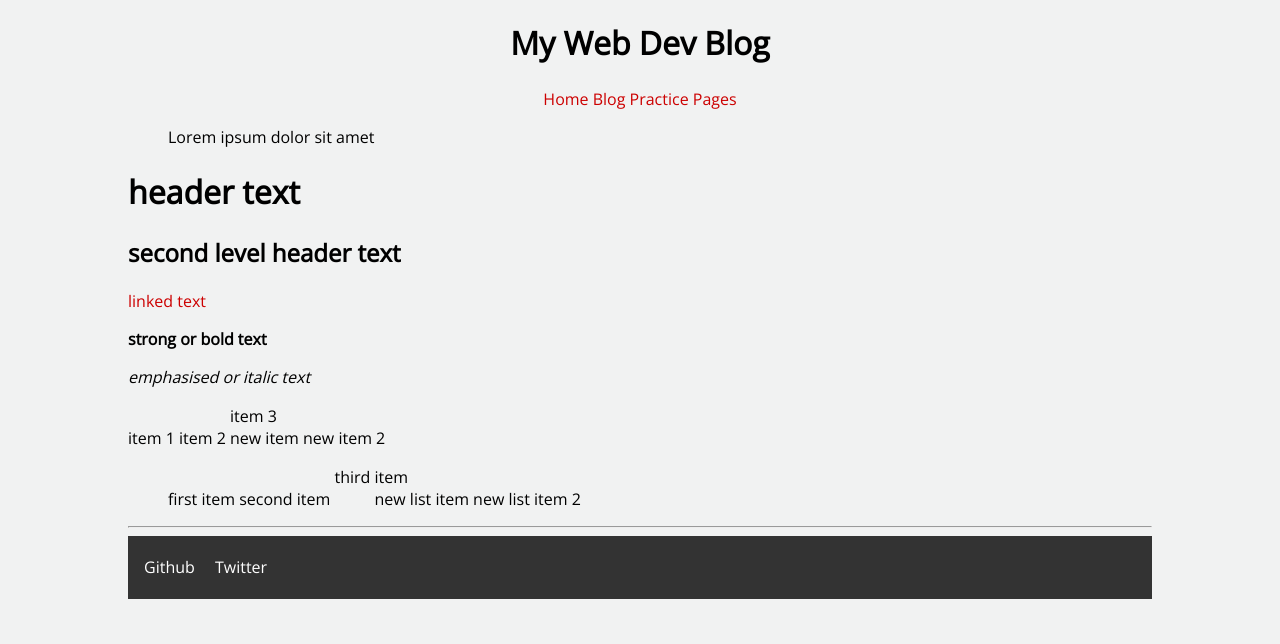
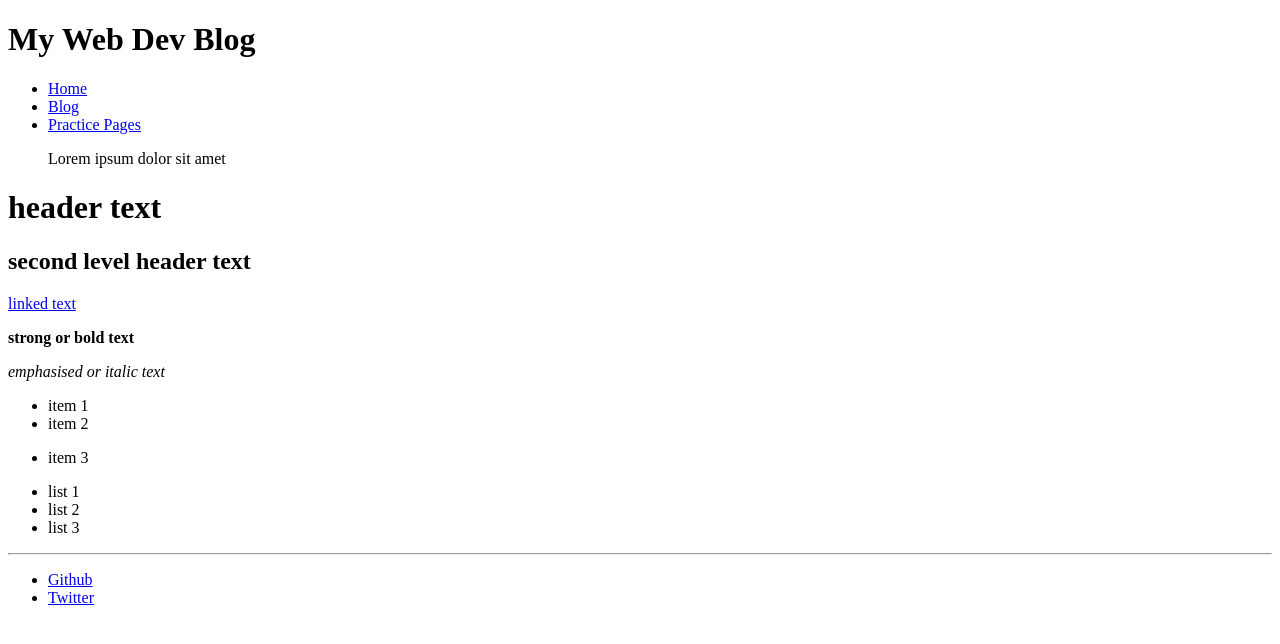
Before and after one commit to cguttweb/cguttweb.github.io, a Jekyll site: the page built from _posts/2017-06-03-testing-markdown-styles.md, in a window 1280 px wide. Shown: the top 644 px of the page. Built offline with Jekyll 4.4.1, drawn with Linux system fonts in a browser that asks for light colours.

Commit message:
add test layout

```diff
--- /dev/null
+++ b/_layouts/testing.html
@@ -0,0 +1,22 @@
+<!DOCTYPE html>
+	<html>
+		<head>
+			<title>{{ page.title }}</title>
+			<link href="https://fonts.googleapis.com/css?family=Open+Sans" rel="stylesheet">
+		</head>
+		<body>
+
+
+
+			<div class="container">
+				{% include header.html %}
+
+				{% include nav.html %}
+
+			{{ content }}
+
+			</div>
+			<!-- /.container -->
+			{% include footer.html %}
+		</body>
+	</html>
--- a/_posts/2017-06-03-testing-markdown-styles.md
+++ b/_posts/2017-06-03-testing-markdown-styles.md
@@ -19,14 +19,10 @@ second level header text
 
 *emphasised or italic text*
 
-* item 1
-* item 2
-* item 3
-    * new item
-    * new item 2
+- item 1
+- item 2
+- item 3
 
-1. first item
-2. second item
-3. third item
-    1. new list item
-    2. new list item 2
+* list 1
+* list 2
+* list 3
```
Also changed, not shown: other parts of _posts/2017-06-03-testing-markdown-styles.md (+1 -1 lines).
